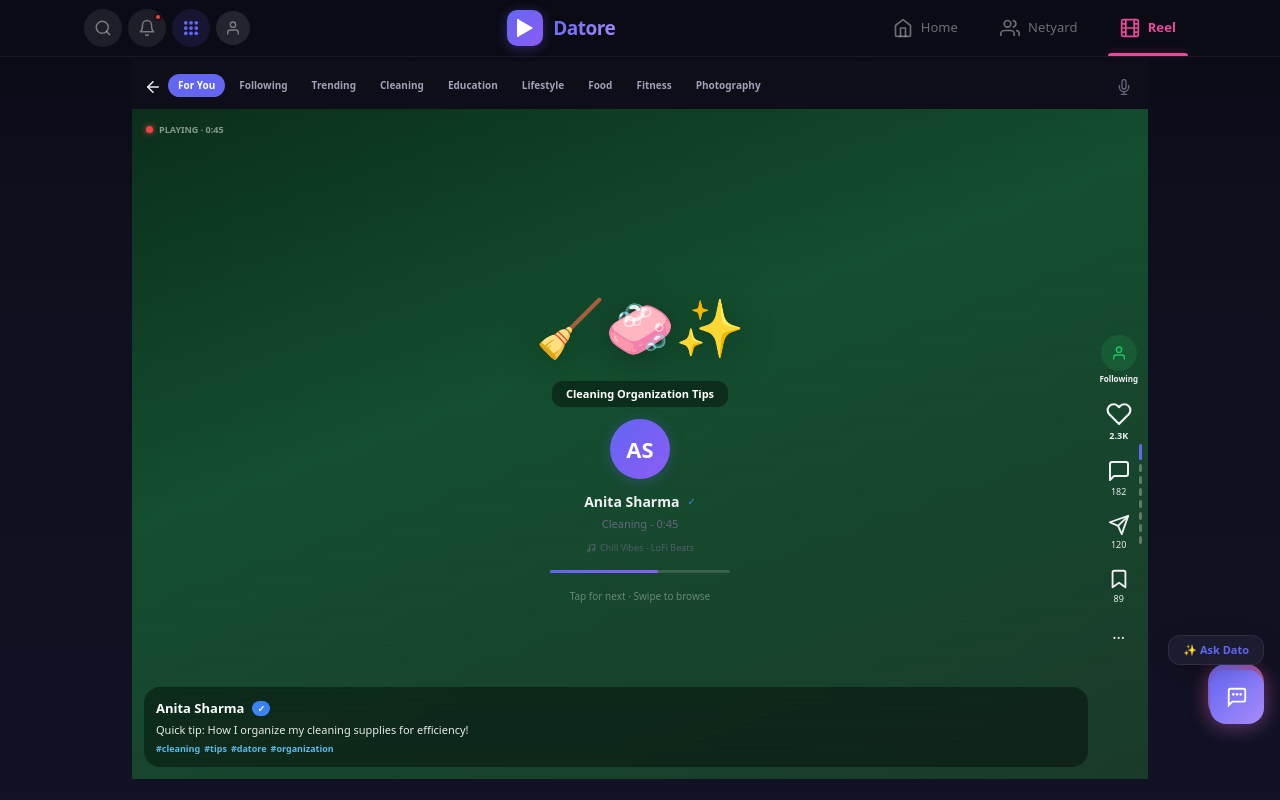
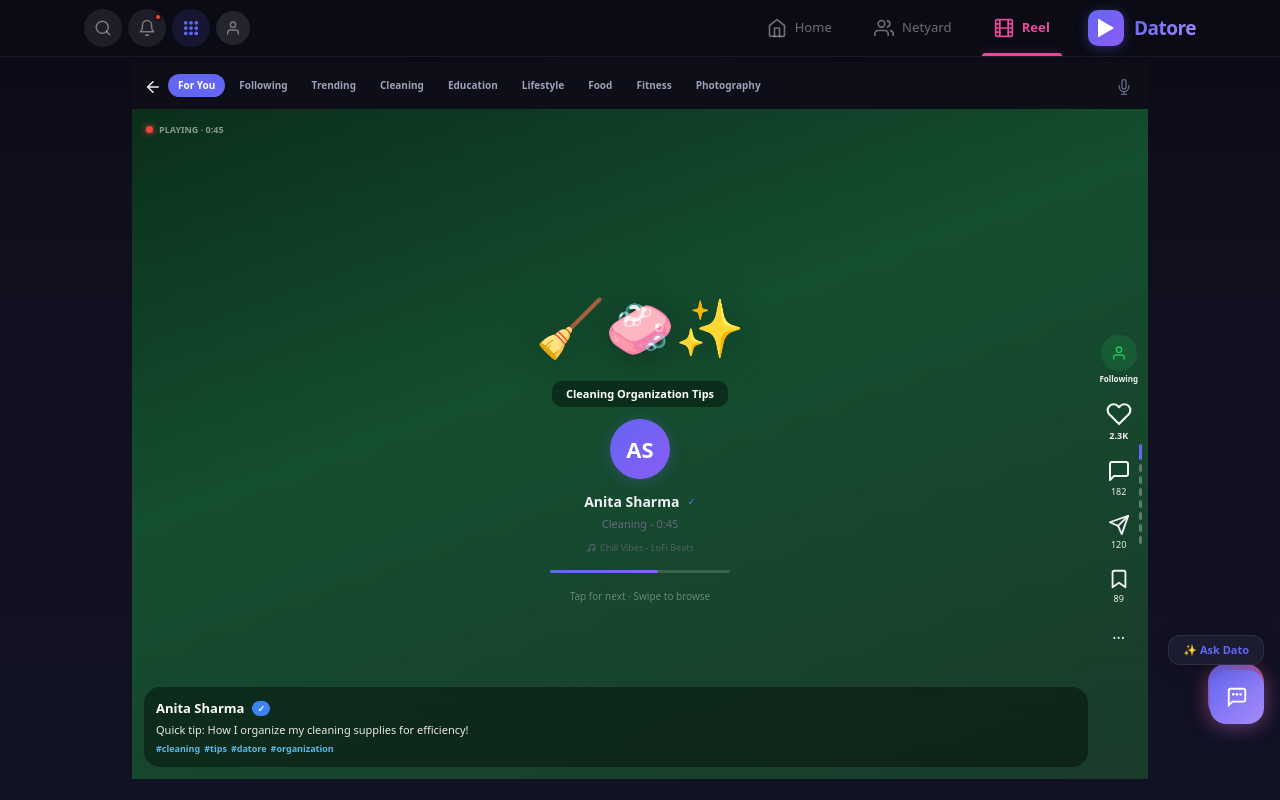
Before and after one commit to riteshshri3107-a11y/Datore, a Next.js app: page /reels in a window 1280 px wide. Built offline with nearby package versions, Linux system fonts and the light colour scheme.

Commit message:
Move Datore logo to far right, after Home/Netyard/Reel tabs
https://claude.ai/code/session_01J6dafWiWUpVRGtAQ4xdtkv

```diff
--- a/components/TopNav.tsx
+++ b/components/TopNav.tsx
@@ -46,26 +46,7 @@ export default function TopNav() {
           </button>
         </div>
 
-        {/* ─── Center: Logo ─── */}
-        <div onClick={()=>router.push('/home')} className="flex items-center gap-2.5 cursor-pointer shrink-0">
-          <div style={{
-            width:36, height:36, borderRadius:10,
-            background:'linear-gradient(135deg,#6366f1,#8b5cf6)',
-            display:'flex', alignItems:'center', justifyContent:'center',
-            boxShadow:'0 2px 12px rgba(99,102,241,0.35)',
-          }}>
-            <svg width="16" height="18" viewBox="0 0 16 18" fill="none">
-              <path d="M15 8.134a1 1 0 010 1.732l-13 7.5A1 1 0 010 16.5v-15A1 1 0 012 .634l13 7.5z" fill="white"/>
-            </svg>
-          </div>
-          <span style={{
-            fontWeight:800, fontSize:19, letterSpacing:-0.5,
-            background:'linear-gradient(135deg,#6366f1,#a78bfa)',
-            WebkitBackgroundClip:'text', WebkitTextFillColor:'transparent'
-          }}>Datore</span>
-        </div>
-
-        {/* ─── Right: Home, Netyard, Reel (wide tabs with active underline) ─── */}
+        {/* ─── Right: Home, Netyard, Reel + Logo ─── */}
         <div className="flex items-center shrink-0" style={{gap:2}}>
           {RIGHT_TABS.map(tab => {
             const active = !!pathname?.startsWith(tab.path);
@@ -107,6 +88,25 @@ export default function TopNav() {
               </button>
             );
           })}
+
+          {/* ─── Logo ─── */}
+          <div onClick={()=>router.push('/home')} className="flex items-center gap-2.5 cursor-pointer ml-4">
+            <div style={{
+              width:36, height:36, borderRadius:10,
+              background:'linear-gradient(135deg,#6366f1,#8b5cf6)',
+              display:'flex', alignItems:'center', justifyContent:'center',
+              boxShadow:'0 2px 12px rgba(99,102,241,0.35)',
+            }}>
+              <svg width="16" height="18" viewBox="0 0 16 18" fill="none">
+                <path d="M15 8.134a1 1 0 010 1.732l-13 7.5A1 1 0 010 16.5v-15A1 1 0 012 .634l13 7.5z" fill="white"/>
+              </svg>
+            </div>
+            <span style={{
+              fontWeight:800, fontSize:19, letterSpacing:-0.5,
+              background:'linear-gradient(135deg,#6366f1,#a78bfa)',
+              WebkitBackgroundClip:'text', WebkitTextFillColor:'transparent'
+            }}>Datore</span>
+          </div>
         </div>
       </div>
     </nav>
```
